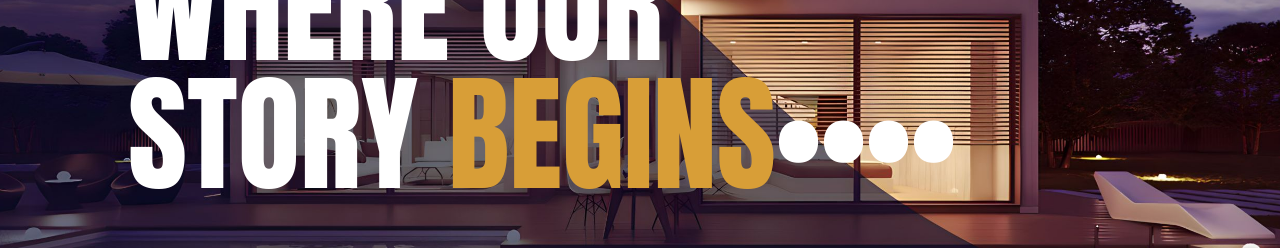
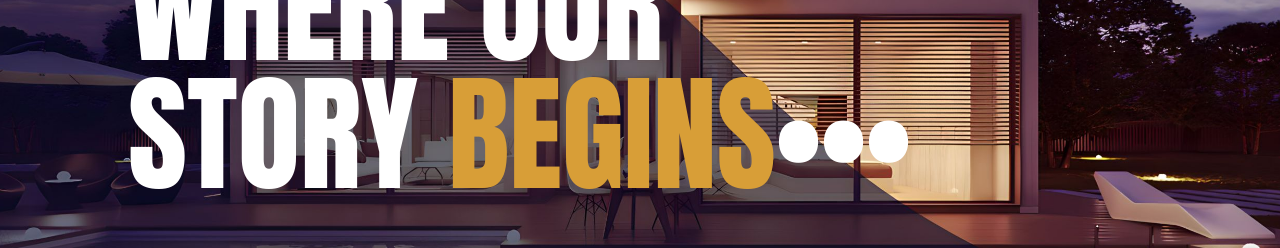
Before and after one commit to Chaitanyachaitu0402/KK-Properties, a SvelteKit app: page / in a window 1280 px wide. Shown: the part 429-677 px from the top of the page. Built offline with nearby package versions, Linux system fonts and the light colour scheme.

Commit message:
chanded the logo

```diff
--- a/src/components/navbar.svelte
+++ b/src/components/navbar.svelte
@@ -50,7 +50,7 @@
             <div>
                 <h1 class="text-white"><span class="text-[#d89e37]">HOME</span> IS</h1>
                 <h1 class="text-white">WHERE OUR</h1>
-                <h1 class="text-white">STORY <span class="text-[#d89e37]">BEGINS</span>••••</h1>
+                <h1 class="text-white">STORY <span class="text-[#d89e37]">BEGINS</span>•••</h1>
             </div>
         </div>
     </section>
```
